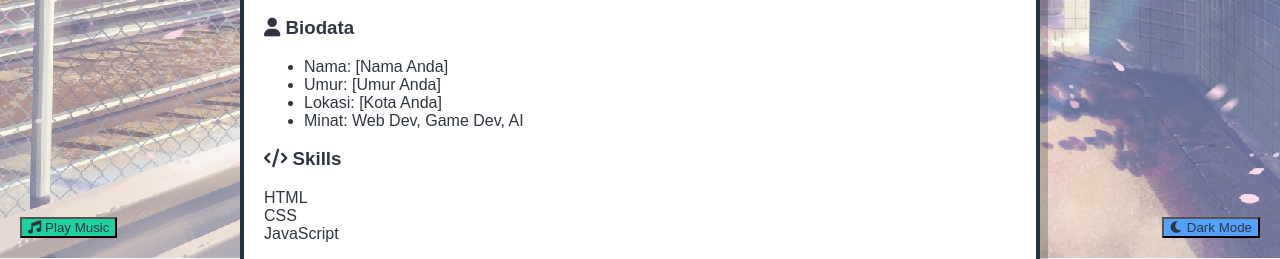
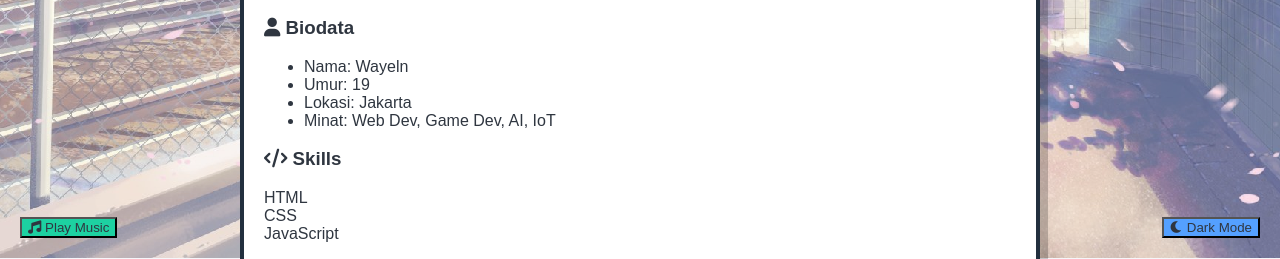
Before and after one commit to Hyemwonn/Porto, a plain HTML site: page index.html in a window 1280 px wide. Shown: the part 542-801 px from the top of the page. Drawn offline with Linux system fonts and the light colour scheme; a web font is replaced by a local one.

Commit message:
Update index.html

```diff
--- a/index.html
+++ b/index.html
@@ -42,10 +42,10 @@
                 <div class="pixel-bio">
                     <h3><i class="fas fa-user pixel-icon"></i> Biodata</h3>
                     <ul class="pixel-list">
-                        <li><span>Nama:</span> [Nama Anda]</li>
-                        <li><span>Umur:</span> [Umur Anda]</li>
-                        <li><span>Lokasi:</span> [Kota Anda]</li>
-                        <li><span>Minat:</span> Web Dev, Game Dev, AI</li>
+                        <li><span>Nama:</span> Wayeln</li>
+                        <li><span>Umur:</span> 19</li>
+                        <li><span>Lokasi:</span> Jakarta</li>
+                        <li><span>Minat:</span> Web Dev, Game Dev, AI, IoT</li>
                     </ul>
                 </div>
 
```
